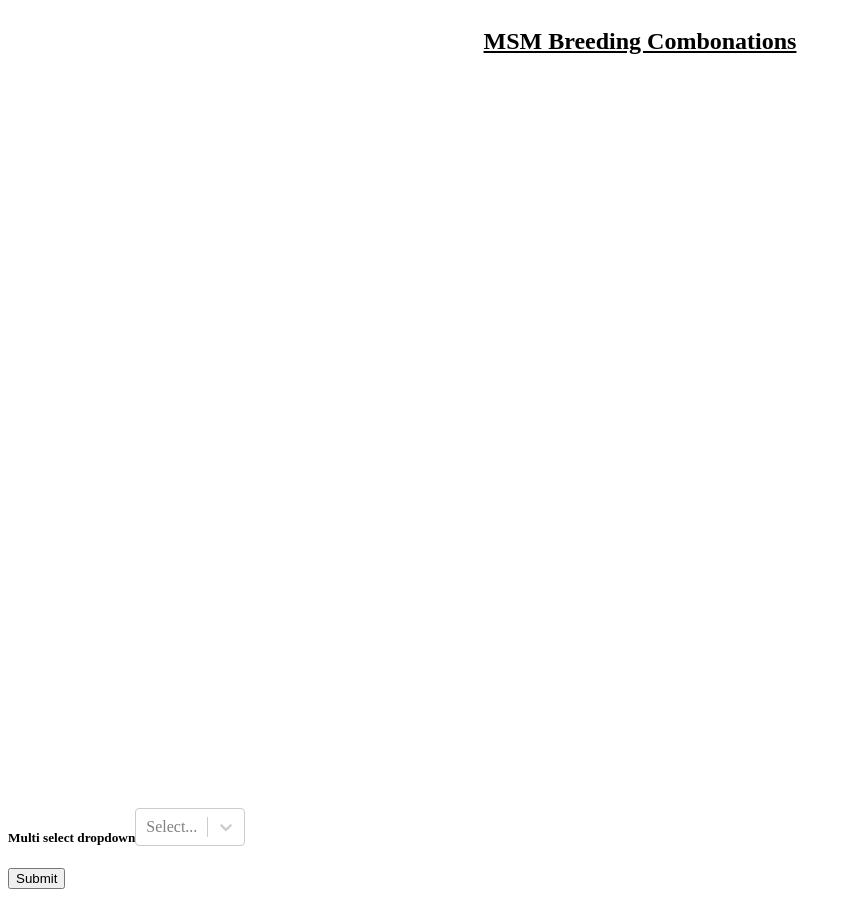
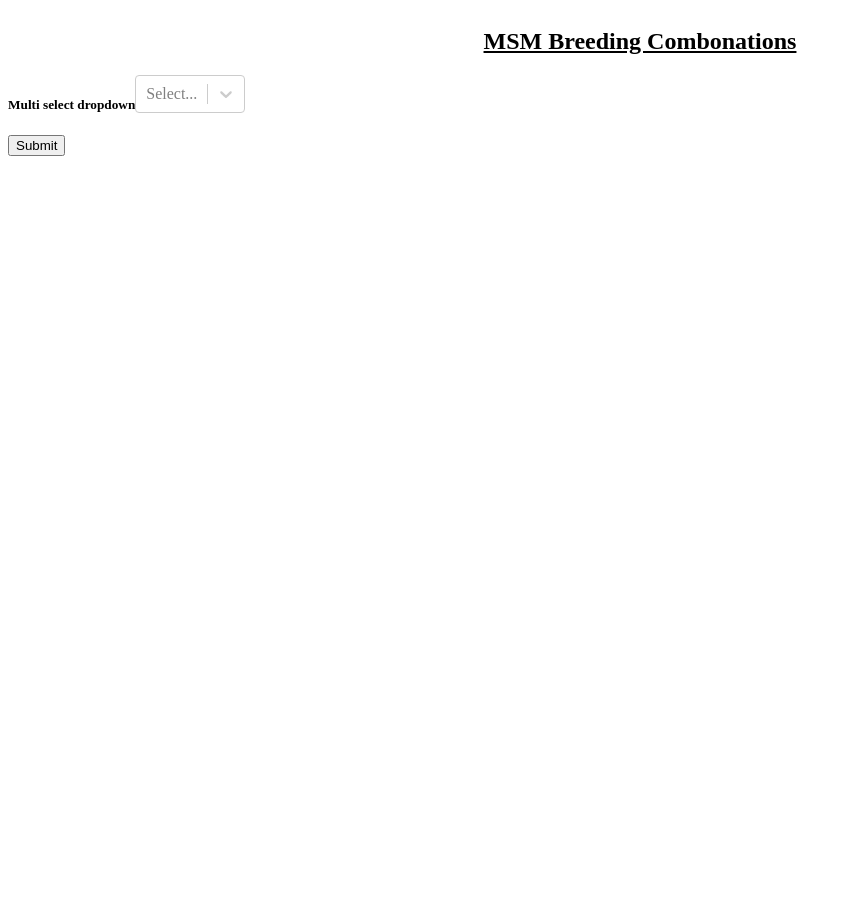
Before and after one commit to Evelina2048/MSMWebsite, a React (Vite) app in the folder MSMWebsiteReact/: page / in a window 1280 px wide. Shown: the whole page, without its empty margins (0-852 px from the left). After the commit the page ends 800 px from the top, so only its background shows below. Built offline with nearby package versions, Linux system fonts and the light colour scheme.

Commit message:
put dropdown at top

```diff
--- a/MSMWebsiteReact/src/index.css
+++ b/MSMWebsiteReact/src/index.css
@@ -74,13 +74,14 @@
 .header {
   display: flex;
   justify-content: center;  /* Horizontally centers the stuff */
-  height: 100vh;  /* Full viewport height for vertical centering */
+  /* height: 100vh;  Full viewport height for vertical centering */
 }
-
+/*
 .submit {
   display: flex;
-}
+} */
 
 .multiSelectDropdown {
   display: flex;
+  justify-self: left;
 }
```
